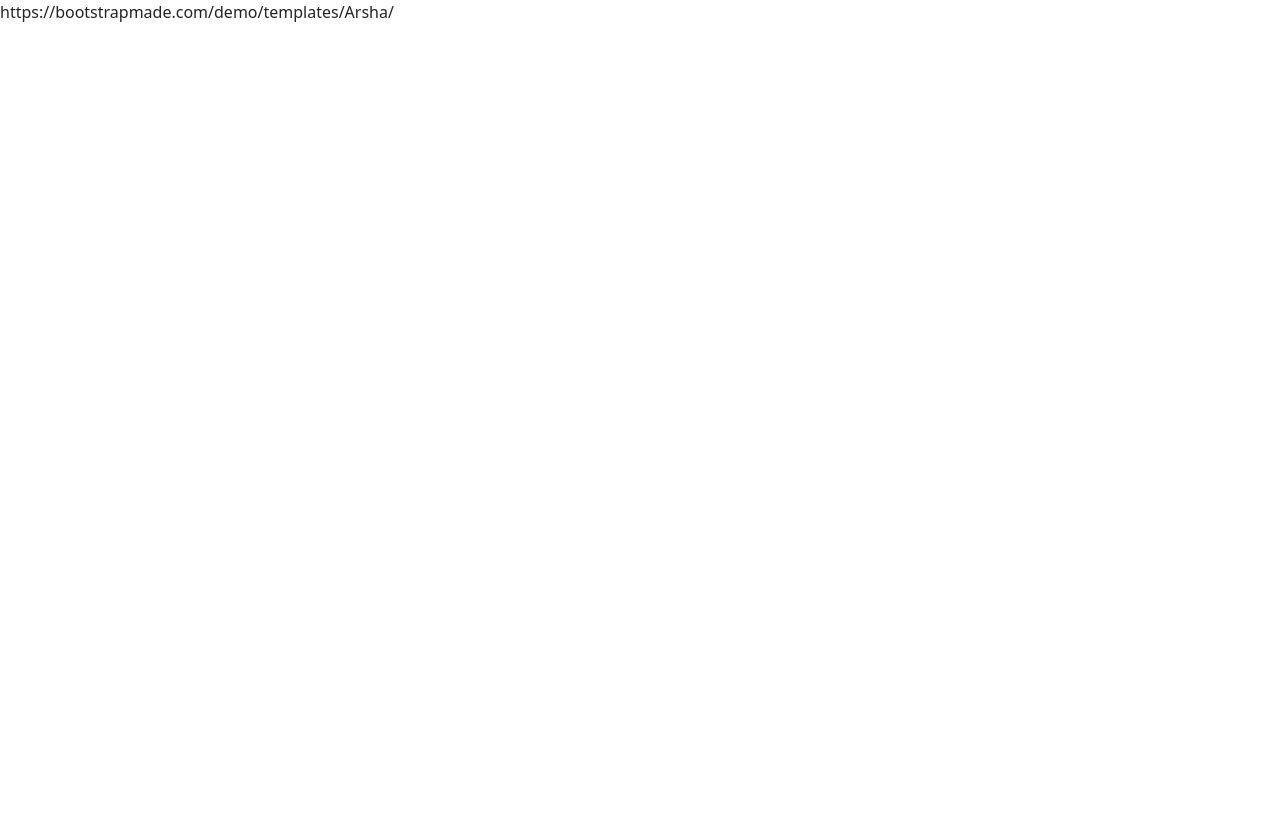
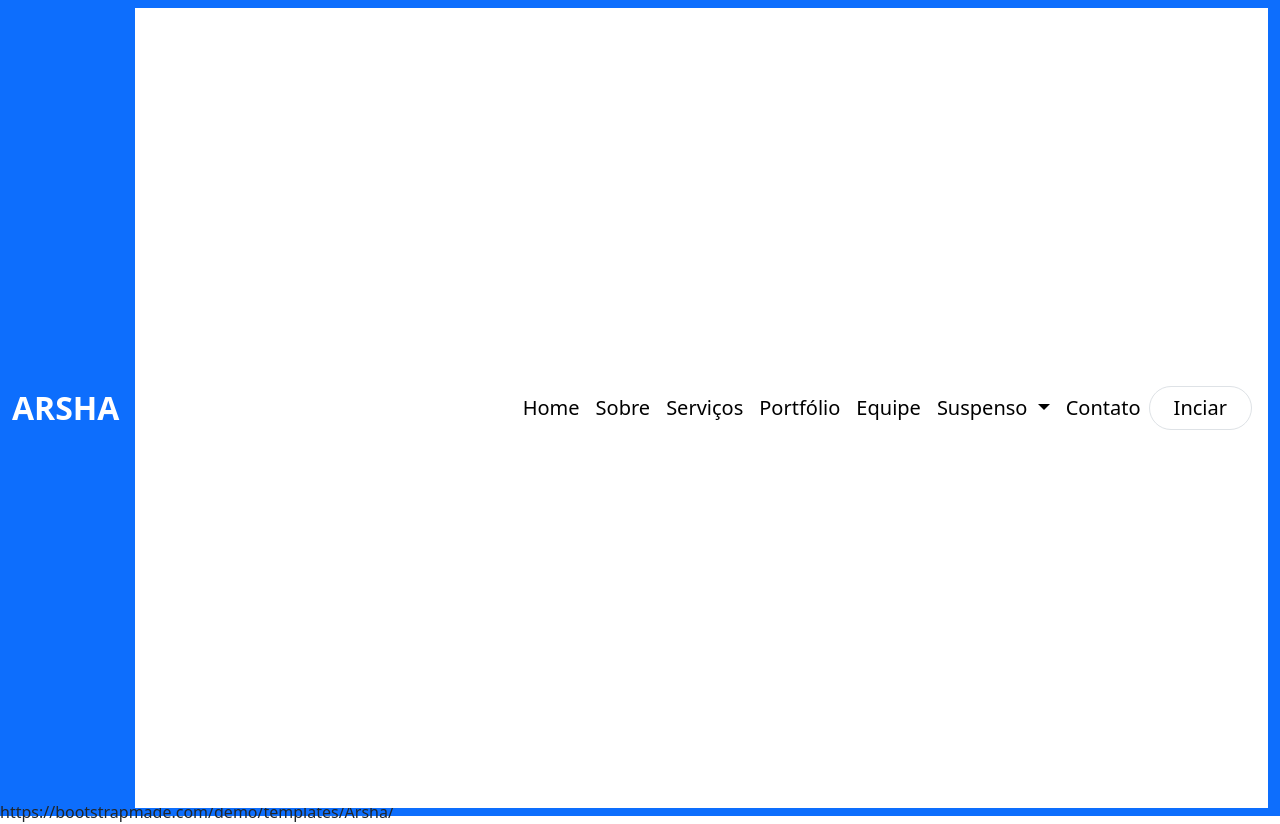
Before and after one commit to Antonio-Romes/ARSHA, a plain HTML site: page index.html in a window 1280 px wide. Before the commit the page ends 800 px from the top, so only its background shows below. Drawn offline with nearby package versions, Linux system fonts and the light colour scheme.

Commit message:
tormando o menu responsivel.

```diff
--- a/CSS/style.css
+++ b/CSS/style.css
@@ -10,7 +10,19 @@
    box-sizing: border-box;
  }
 
-  .bg-azul-marinho-intenso{
+
+ .content{
+  width: 100%;
+  height: 100vh;
+  background-color: #485f5e;
+ }
+
+ .height-100vh {
+  height: 100vh;
+}
+
+ /*
+  .bg-azul-marinho-intenso, .bg-xl-azul-marinho-intenso{
     background-color: #37517e;
   }
 
@@ -291,6 +303,12 @@
     color: #5e5e5e;
   }
 
+  @media only screen and (max-width: 600px) {
+    body {
+      background-color: lightblue;
+    }
+  }
+
   @keyframes up-down {
     from {
       transform: translateY(10px);
@@ -299,3 +317,4 @@
       transform: translateY(-10px);
     }
   }
+  */
--- a/index.html
+++ b/index.html
@@ -10,8 +10,55 @@
     <link rel="stylesheet" href="CSS/style.css">
 </head>
 <body>
+   <main class="container-fluid
+                p-0
+                content ">
+    <section id="home" class="bg-primary ">
+      <nav class="container-fluid navbar navbar-expand-lg bg-azul-marinho-intenso sticky-top aos-init">
+        <div class="container-fluid ">
+          <a class="navbar-brand text-white fw-bolder fs-2" href="#">ARSHA</a>
+          <button class="navbar-toggler border-0 bg-white" type="button" data-bs-toggle="collapse" data-bs-target="#navbarSupportedContent" aria-controls="navbarSupportedContent" aria-expanded="false" aria-label="Toggle navigation">
+            <span class="navbar-toggler-icon "></span>
+          </button>
+          <div class="collapse navbar-collapse bg-white p-3 height-100vh " id="navbarSupportedContent">
+            <ul class="navbar-nav me-auto mb-2 mb-lg-0 w-100 justify-content-end">
+              <li class="nav-item">
+                <a class="nav-link  text-black fs-5 py-1 px-2 "  href="#home">Home</a>
+              </li>
+              <li class="nav-item">
+                <a class="nav-link  text-black fs-5 py-1 px-2 "  href="#about">Sobre</a>
+              </li>
+              <li class="nav-item">
+                <a class="nav-link  text-black fs-5 py-1 px-2" href="#services">Serviços</a>
+              </li>
+              <li class="nav-item">
+                <a class="nav-link  text-black fs-5 py-1 px-2" href="#portfolio">Portfólio</a>
+              </li>
+              <li class="nav-item">
+                <a class="nav-link  text-black fs-5 py-1 px-2" href="#team">Equipe</a>
+              </li>
+              <li class="nav-item dropdown">
+                <a class="nav-link dropdown-toggle  text-black fs-5 py-1 px-2" href="#" role="button" data-bs-toggle="dropdown" aria-expanded="false">
+                  Suspenso
+                </a>
+                <ul class="dropdown-menu">
+                  <li><a class="dropdown-item  text-black fs-5 py-1 px-2" href="#">Action</a></li>
+                  <li><a class="dropdown-item  text-black fs-5 py-1 px-2" href="#">Another action</a></li>
+                  <li><hr class="dropdown-divider  text-black fs-5 py-1 px-2"></li>
+                  <li><a class="dropdown-item  text-black fs-5 py-1 px-2" href="#">Something else here</a></li>
+                </ul>
+              </li>
+              <li class="nav-item">
+                <a class="nav-link  text-black fs-5 py-1 px-2" href="#contact">Contato</a>
+              </li>
+            </ul>
+            <button class="btn btn-outline-success border rounded-5 px-4  text-black fs-5" type="button">Inciar</button>
+          </div>
+        </div>
+      </nav>
+    </section>
 
-
+   </main>
 
 https://bootstrapmade.com/demo/templates/Arsha/
 
```
